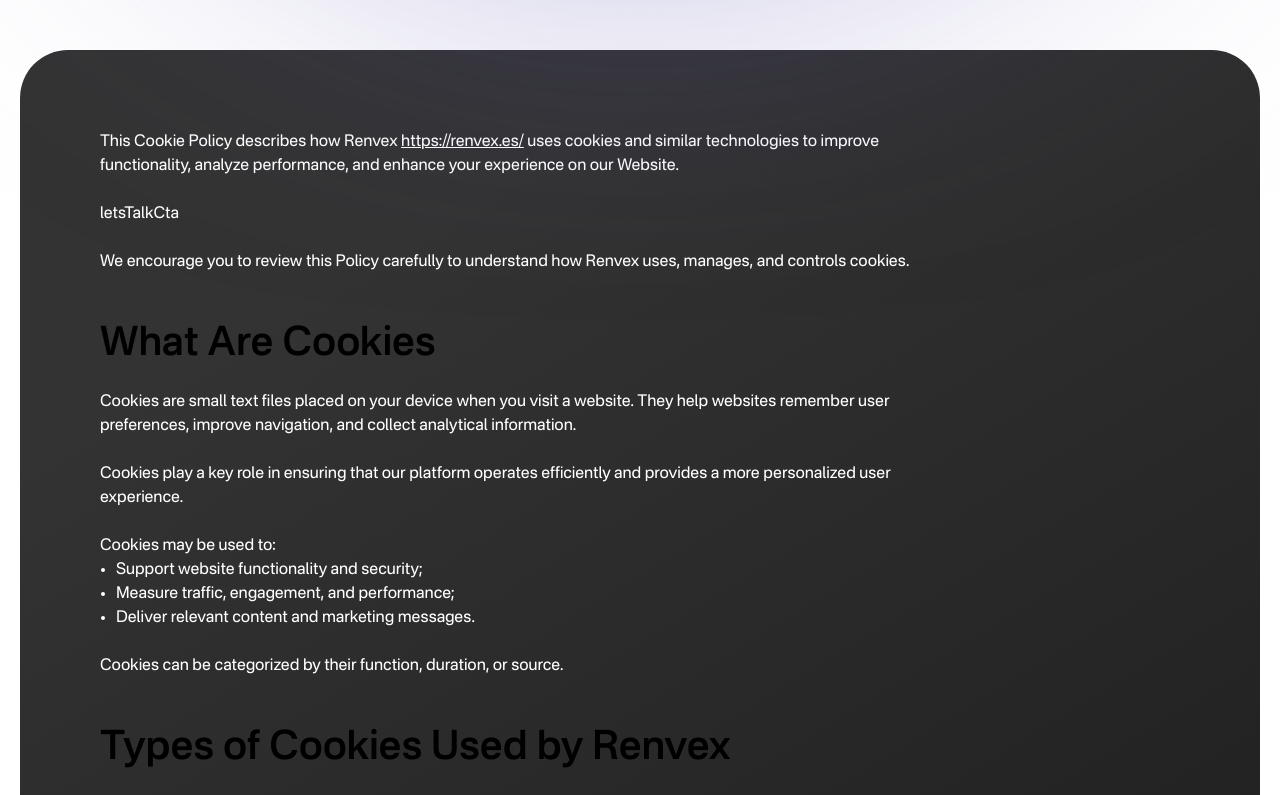
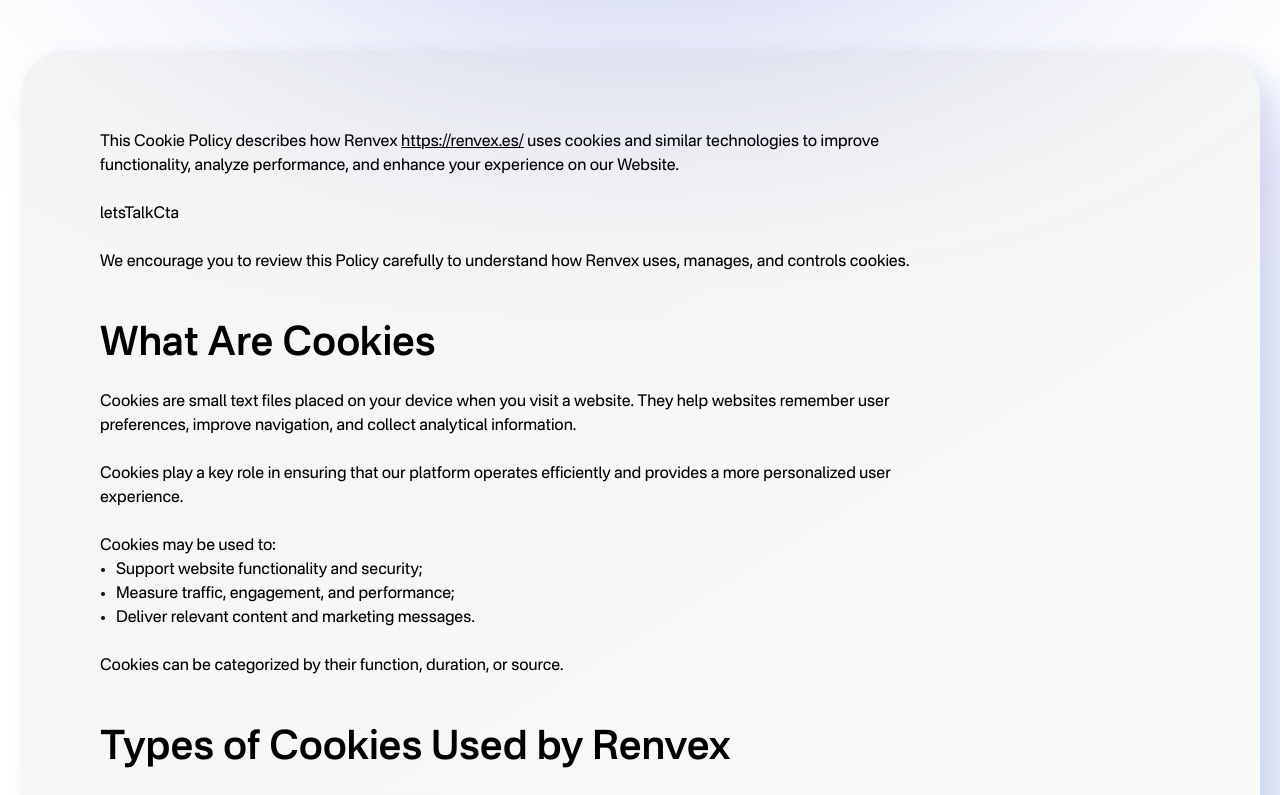
Before and after one commit to renvex/renvex, a Next.js app: page /en/cookie-policy in a window 1280 px wide. Shown: the part 400-1195 px from the top of the page. Built offline with nearby package versions, Linux system fonts and the light colour scheme.

Commit message:
policies and dropdowns

```diff
--- a/src/features/policies/ui/policy-hero.module.css
+++ b/src/features/policies/ui/policy-hero.module.css
@@ -1,9 +1,9 @@
 .ball {
-  border-radius: 816px;
+  border-radius: 1023px;
   background: linear-gradient(
     180deg,
-    var(--color-blue-70, #776bf8) 0%,
-    var(--color-blue-47, #544da1) 86.35%
+    var(--color-blue-30, #6885ed) 0%,
+    var(--color-blue-46, #2841c1) 86.35%
   );
   filter: blur(200px);
 }
--- a/src/features/policies/ui/policy-list.tsx
+++ b/src/features/policies/ui/policy-list.tsx
@@ -6,7 +6,7 @@ import { Text } from '@/shared/ui/kit/text';
 
 export const PolicyList = ({ values }: { values: ReactNode[] }) => {
   return (
-    <ul className="list-disc pl-4">
+    <ul className="list-disc pl-4 text-black">
       {values.map((value, i) => (
         <ListItem key={i}>{value}</ListItem>
       ))}
@@ -16,6 +16,8 @@ export const PolicyList = ({ values }: { values: ReactNode[] }) => {
 
 const ListItem = ({ children }: { children: ReactNode }) => (
   <li>
-    <Text size="base">{children}</Text>
+    <Text size="base" color="black">
+      {children}
+    </Text>
   </li>
 );
--- a/src/features/policies/ui/policy-main.module.css
+++ b/src/features/policies/ui/policy-main.module.css
@@ -1,7 +1,13 @@
 .bg {
   background: linear-gradient(
     149deg,
-    var(--color-grey-20, #333) 13.56%,
-    var(--color-grey-7, #121412) 80.96%
+    var(--color-grey-96, #f6f6f6) 19.04%,
+    var(--color-white-solid, #fff) 86.44%
   );
+  box-shadow:
+    219px 185px 80px 0 rgba(41, 66, 193, 0),
+    140px 119px 73px 0 rgba(41, 66, 193, 0.01),
+    79px 67px 62px 0 rgba(41, 66, 193, 0.05),
+    35px 30px 46px 0 rgba(41, 66, 193, 0.08),
+    9px 7px 25px 0 rgba(41, 66, 193, 0.09);
 }
--- a/src/features/policies/ui/policy-text.tsx
+++ b/src/features/policies/ui/policy-text.tsx
@@ -9,7 +9,7 @@ export const PolicyText = ({
   children,
   className,
 }: PropsWithChildren & { className?: string }) => (
-  <Text size="base" className={cn(className, 'max-md:text-sm')}>
+  <Text size="base" color="black" className={cn(className, 'max-md:text-sm')}>
     {children}
   </Text>
 );
--- a/src/shared/ui/components/lang-switcher/lang-switcher.module.css
+++ b/src/shared/ui/components/lang-switcher/lang-switcher.module.css
@@ -1,7 +1,13 @@
 .bg {
   background: linear-gradient(
     149deg,
-    var(--color-grey-20, #333) 13.56%,
-    var(--color-grey-7, #121412) 80.96%
+    var(--color-white-solid, #fff) 13.56%,
+    var(--color-grey-96, #f6f6f6) 80.96%
   );
+  box-shadow:
+    219px 185px 80px 0 rgba(41, 66, 193, 0),
+    140px 119px 73px 0 rgba(41, 66, 193, 0.01),
+    79px 67px 62px 0 rgba(41, 66, 193, 0.05),
+    35px 30px 46px 0 rgba(41, 66, 193, 0.08),
+    9px 7px 25px 0 rgba(41, 66, 193, 0.09);
 }
--- a/src/shared/ui/components/lang-switcher/lang-switcher.tsx
+++ b/src/shared/ui/components/lang-switcher/lang-switcher.tsx
@@ -71,7 +71,9 @@ export const LangSwitcher = () => {
               }}
             >
               <GbIcon />
-              <Text size="xs">EN</Text>
+              <Text size="xs" color="black">
+                EN
+              </Text>
             </DropdownItem>
             <DropdownItem
               onClick={() => {
@@ -80,7 +82,9 @@ export const LangSwitcher = () => {
               }}
             >
               <EsIcon />
-              <Text size="xs">ES</Text>
+              <Text size="xs" color="black">
+                ES
+              </Text>
             </DropdownItem>
           </section>
         </DropdownMenu.Content>
--- a/src/shared/ui/components/navigation.tsx
+++ b/src/shared/ui/components/navigation.tsx
@@ -24,7 +24,9 @@ export const Navigation = () => {
     <nav className="flex items-center gap-4 rounded-2xl bg-[#F6F6F6] px-6 py-1.5">
       {links.map(link => (
         <Link key={link.href} href={link.href} className="py-1.5">
-          <Text weight={600} color="black">{link.label}</Text>
+          <Text weight={600} color="black">
+            {link.label}
+          </Text>
         </Link>
       ))}
       <Dropdown label="Legal">
@@ -32,17 +34,23 @@ export const Navigation = () => {
           <>
             <Link href="/terms-of-use">
               <DropdownItem onClick={() => setOpen(false)}>
-                <Text weight={600}>Terms of Use</Text>
+                <Text weight={600} color="black">
+                  Terms of Use
+                </Text>
               </DropdownItem>
             </Link>
             <Link href="/privacy-policy">
               <DropdownItem onClick={() => setOpen(false)}>
-                <Text weight={600}>Privacy Policy</Text>
+                <Text weight={600} color="black">
+                  Privacy Policy
+                </Text>
               </DropdownItem>
             </Link>
             <Link href="/cookie-policy">
               <DropdownItem onClick={() => setOpen(false)}>
-                <Text weight={600}>Cookie Policy</Text>
+                <Text weight={600} color="black">
+                  Cookie Policy
+                </Text>
               </DropdownItem>
             </Link>
           </>
--- a/src/shared/ui/kit/dropdown.tsx
+++ b/src/shared/ui/kit/dropdown.tsx
@@ -40,7 +40,7 @@ export const Dropdown = ({
       <DropdownMenu.Portal>
         <DropdownMenu.Content
           className={cn(
-            'z-50 flex w-[172px] flex-col rounded-xl bg-[#141414] p-4',
+            'z-50 flex w-[172px] flex-col rounded-xl bg-white p-4',
             contentClassName,
           )}
           sideOffset={10}
@@ -68,7 +68,7 @@ export const DropdownItem = ({
     <DropdownMenu.Item
       onSelect={onClick}
       className={cn(
-        'flex cursor-pointer justify-center rounded-2xl p-4 outline-0 transition duration-300 ease-in-out hover:bg-[rgba(255,255,255,0.10)]',
+        'flex cursor-pointer justify-center rounded-2xl p-4 outline-0 transition duration-300 ease-in-out hover:bg-white/10',
         className,
       )}
     >
```
